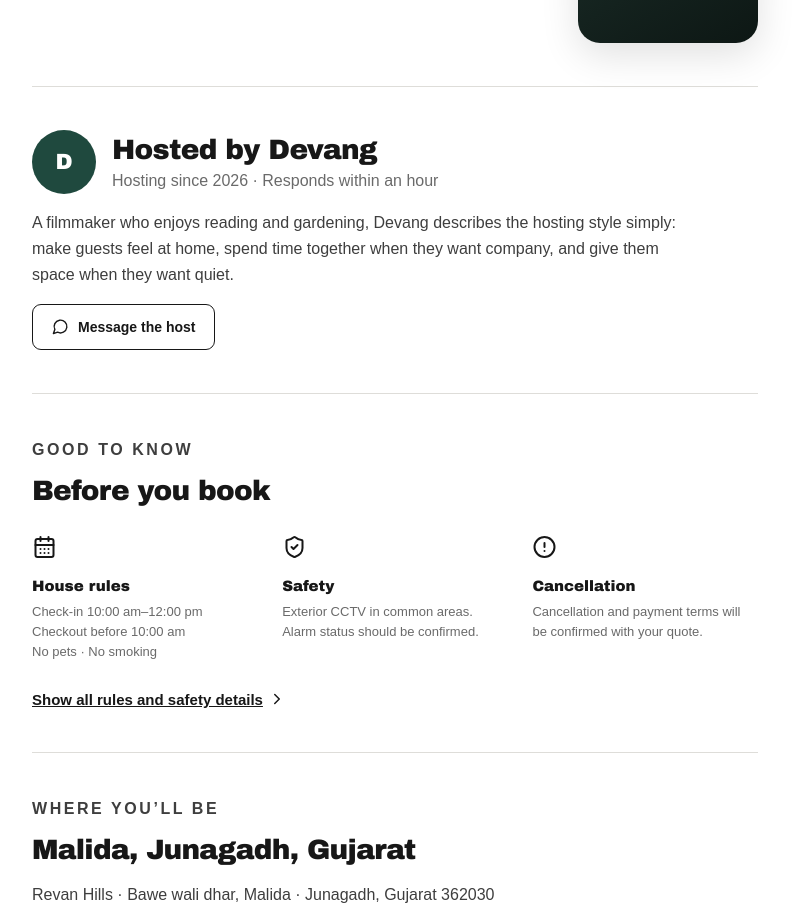
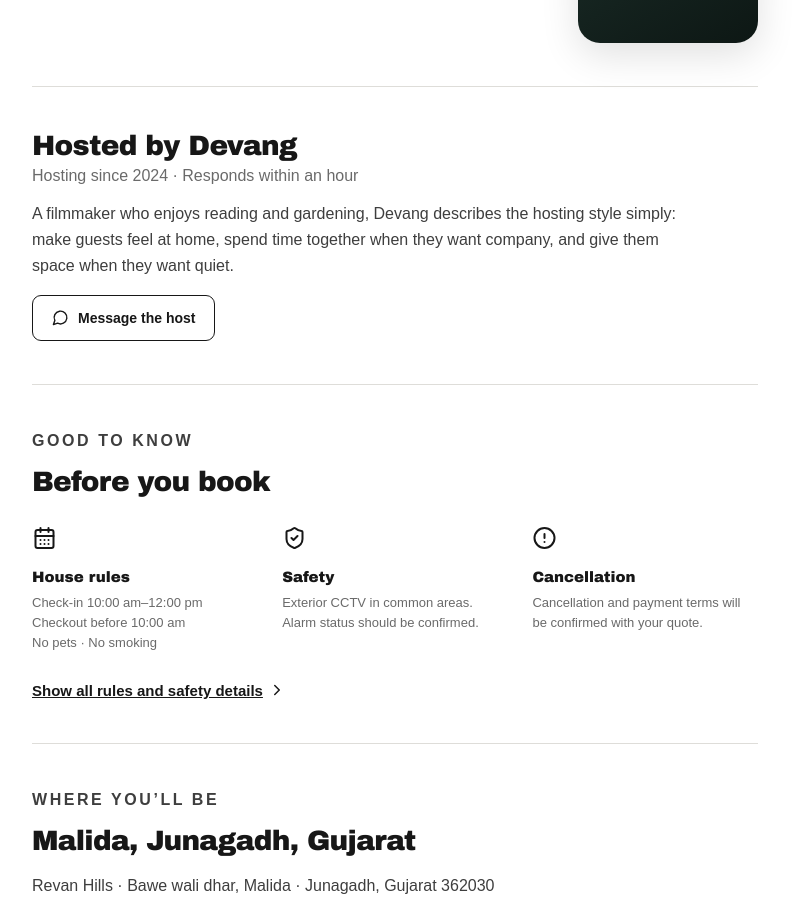
Before and after one commit to revanhills/revanhills, a Next.js app: page / in a window 1280 px wide. Shown: the part 3020-3944 px from the top of the page, without its empty margins (18-811 px from the left). Built offline with nearby package versions, Linux system fonts and the light colour scheme.

Commit message:
Update Devang host profile

```diff
--- a/src/components/property-listing.tsx
+++ b/src/components/property-listing.tsx
@@ -139,7 +139,7 @@ export function PropertyListing() {
           </section>
 
           <section className="listing-section host-section">
-            <div className="host-profile"><div className="host-avatar host-avatar--large">D</div><div><h2>Hosted by Devang</h2><p>Hosting since 2026 · Responds within an hour</p></div></div>
+            <div className="host-profile"><div><h2>Hosted by Devang</h2><p>Hosting since 2024 · Responds within an hour</p></div></div>
             <p>A filmmaker who enjoys reading and gardening, Devang describes the hosting style simply: make guests feel at home, spend time together when they want company, and give them space when they want quiet.</p>
             <a className="button button--outline-square" href="https://wa.me/919825077224" target="_blank"><MessageCircle size={17} /> Message the host</a>
           </section>
```
